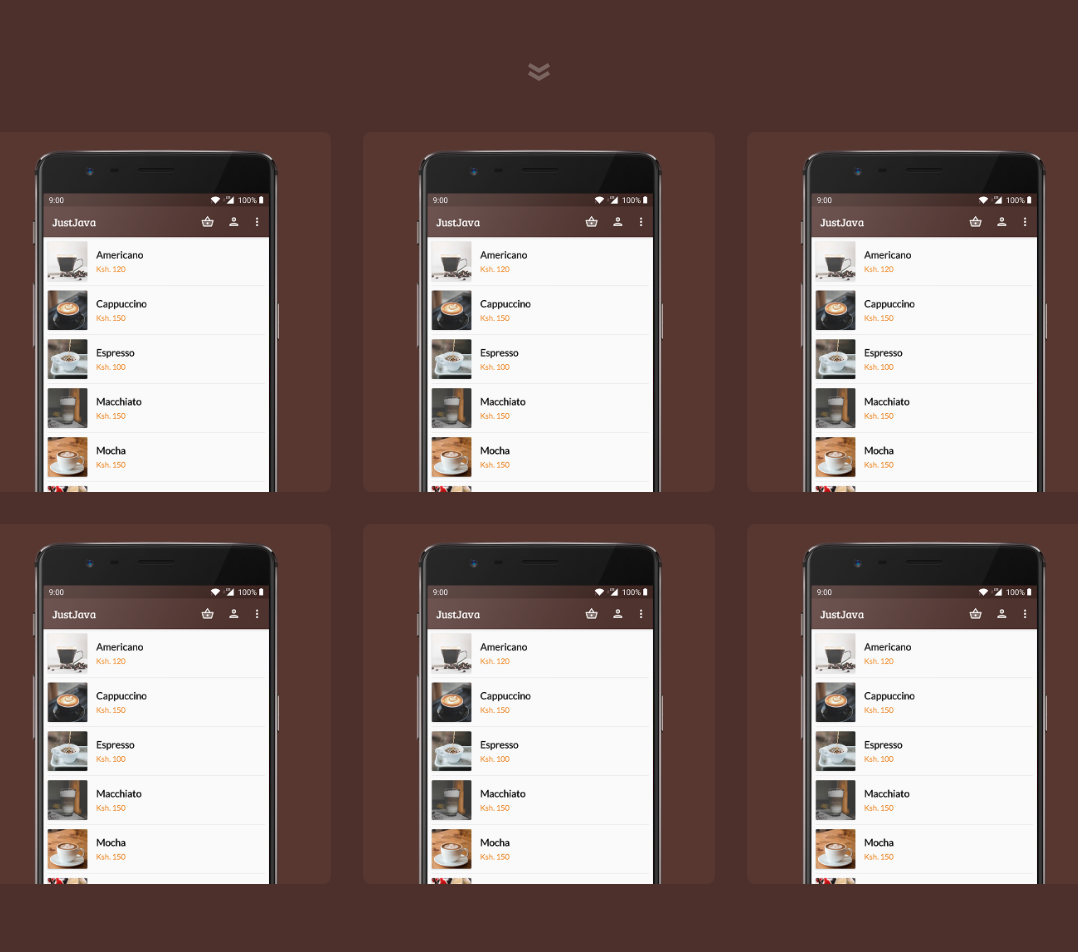
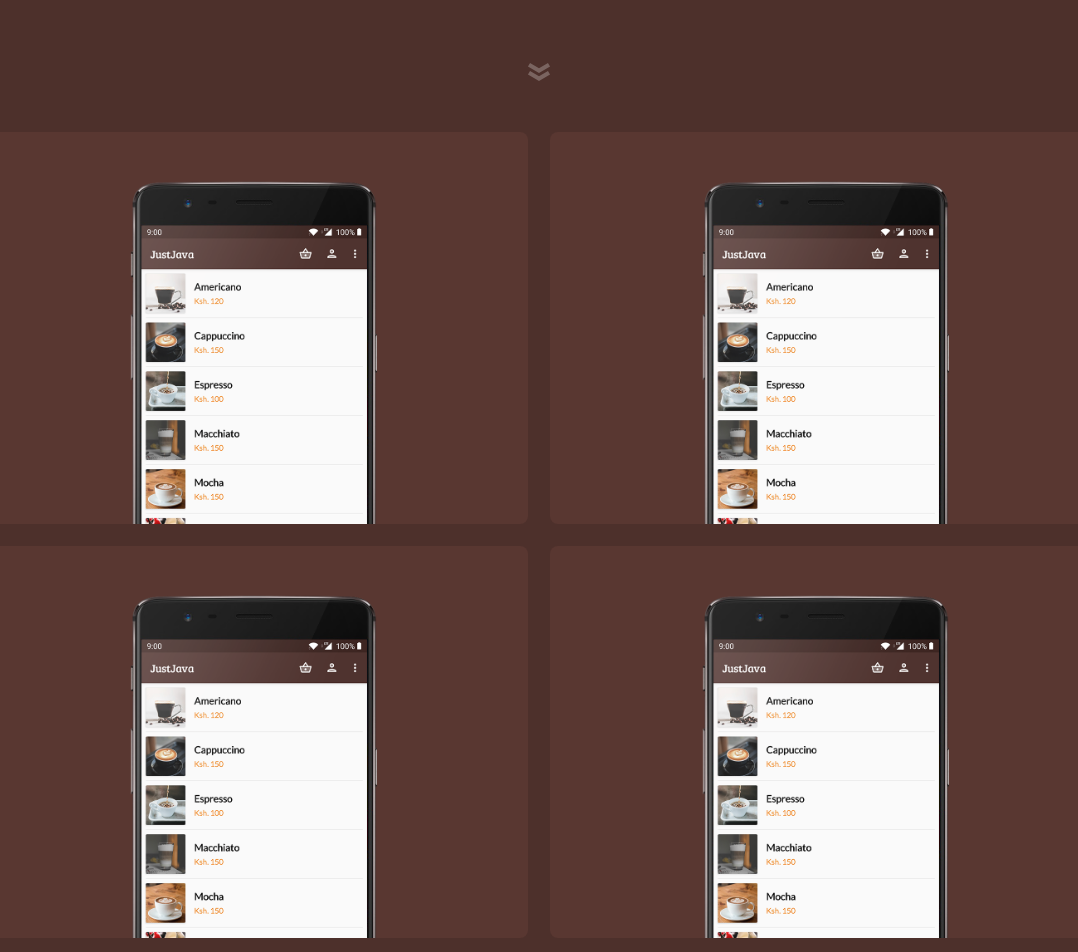
Before and after one commit to MarkNjunge/www-justjava-store, a website built with webpack: page src/index.html in a window 1280 px wide. Shown: the part 700-1652 px from the top of the page, without its empty margins (101-1179 px from the left). Before the commit the page ends 1584 px from the top, so only its background shows below. Built offline with nearby package versions, Linux system fonts and the light colour scheme.

Commit message:
Change screenshots grid to 2 wide

```diff
--- a/src/index.html
+++ b/src/index.html
@@ -55,22 +55,22 @@
     <section id="screenshots" class="container mx-auto max-w-6xl mt-8 pr-4 pl-4">
       <div class="screenshots">
         <div class="flex flex-col items-center rounded-lg screenshot-card">
-          <img src="./assets/just-java-screenshot-cropped.png" alt="" srcset="" class="pt-4 pr-4 pl-4">
+          <img src="./assets/just-java-screenshot-cropped.png" alt="" srcset="" class="pt-4 md:pt-12 pr-4 pl-4">
         </div>
         <div class="flex flex-col items-center rounded-lg screenshot-card">
-          <img src="./assets/just-java-screenshot-cropped.png" alt="" srcset="" class="pt-4 pr-4 pl-4">
+          <img src="./assets/just-java-screenshot-cropped.png" alt="" srcset="" class="pt-4 md:pt-12 pr-4 pl-4">
         </div>
         <div class="flex flex-col items-center rounded-lg screenshot-card">
-          <img src="./assets/just-java-screenshot-cropped.png" alt="" srcset="" class="pt-4 pr-4 pl-4">
+          <img src="./assets/just-java-screenshot-cropped.png" alt="" srcset="" class="pt-4 md:pt-12 pr-4 pl-4">
         </div>
         <div class="flex flex-col items-center rounded-lg screenshot-card">
-          <img src="./assets/just-java-screenshot-cropped.png" alt="" srcset="" class="pt-4 pr-4 pl-4">
+          <img src="./assets/just-java-screenshot-cropped.png" alt="" srcset="" class="pt-4 md:pt-12 pr-4 pl-4">
         </div>
         <div class="flex flex-col items-center rounded-lg screenshot-card">
-          <img src="./assets/just-java-screenshot-cropped.png" alt="" srcset="" class="pt-4 pr-4 pl-4">
+          <img src="./assets/just-java-screenshot-cropped.png" alt="" srcset="" class="pt-4 md:pt-12 pr-4 pl-4">
         </div>
         <div class="flex flex-col items-center rounded-lg screenshot-card">
-          <img src="./assets/just-java-screenshot-cropped.png" alt="" srcset="" class="pt-4 pr-4 pl-4">
+          <img src="./assets/just-java-screenshot-cropped.png" alt="" srcset="" class="pt-4 md:pt-12 pr-4 pl-4">
         </div>
       </div>
     </section>
--- a/src/styles/index.scss
+++ b/src/styles/index.scss
@@ -23,8 +23,8 @@ $accent: #f57c00;
 
   .screenshots {
     display: grid;
-    grid-template-columns: 1fr 1fr 1fr;
-    grid-gap: 2rem;
+    grid-template-columns: 1fr 1fr;
+    grid-gap: 1.4rem;
   }
 
   .screenshot-card {
```
